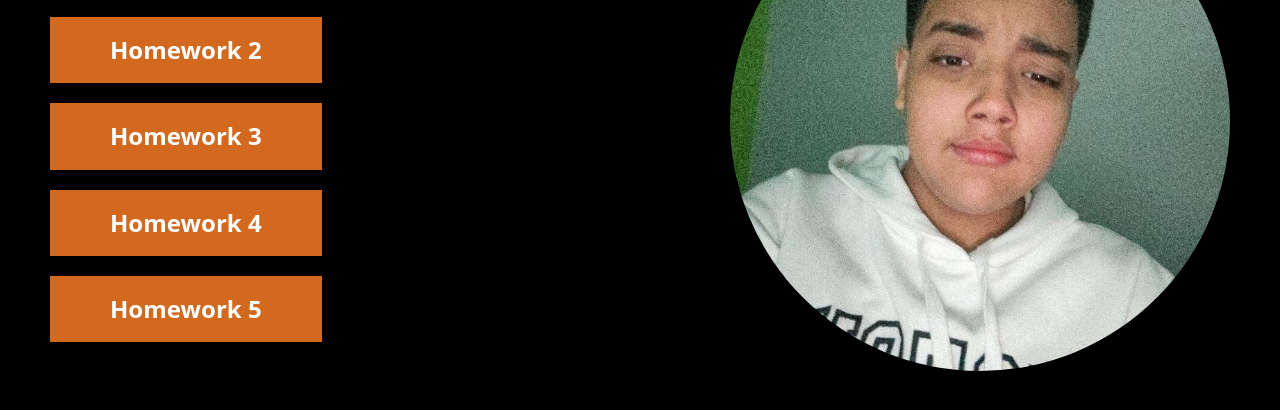
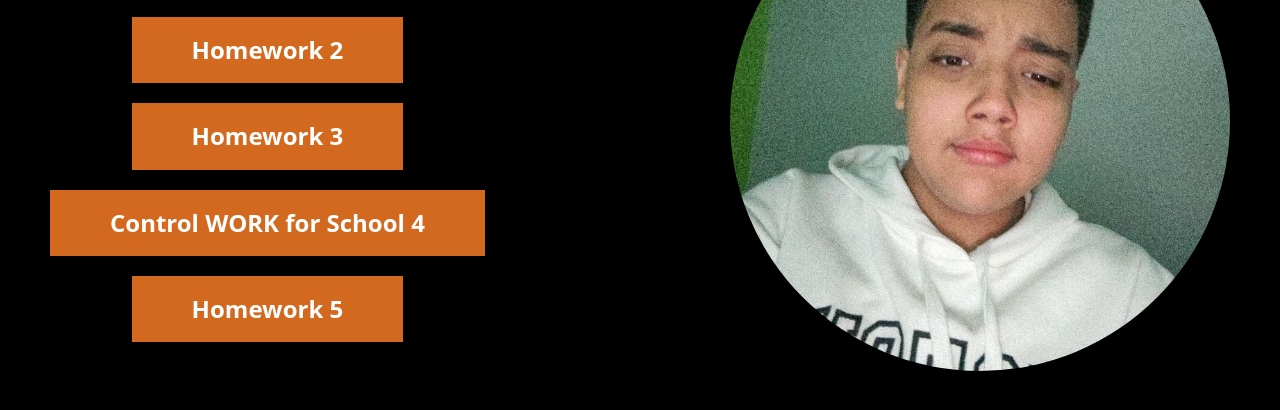
Before and after one commit to Charlie-Lewis/portfolio, a plain HTML site: page index.html in a window 1280 px wide. Shown: the part 332-742 px from the top of the page. Drawn offline with Linux system fonts and the light colour scheme.

Commit message:
Update index.html

```diff
--- a/index.html
+++ b/index.html
@@ -15,7 +15,7 @@
         <a target="_blank" class="btn" href="https://charlie-lewis.github.io/housevop/">Homework 1</a>
         <a target="_blank" class="btn" href="https://charlie-lewis.github.io/WD/">Homework 2</a>
         <a target="_blank" class="btn" href="https://charlie-lewis.github.io/cal/">Homework 3</a>
-        <a target="_blank" class="btn" href="">Homework 4</a>
+        <a target="_blank" class="btn" href="https://charlie-lewis.github.io/KR-DLYA-INFO/">Control WORK for School 4</a>
         <a target="_blank" class="btn" href="">Homework 5</a>
       </div>
 
```
